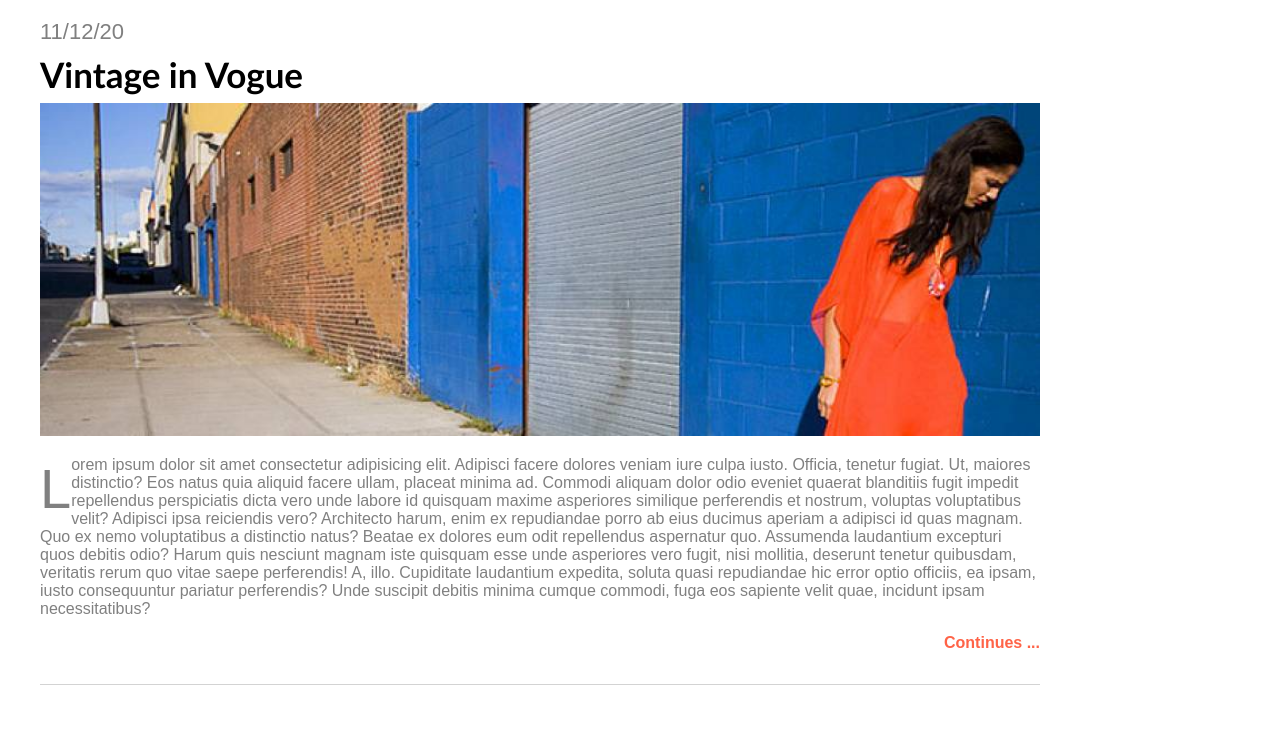
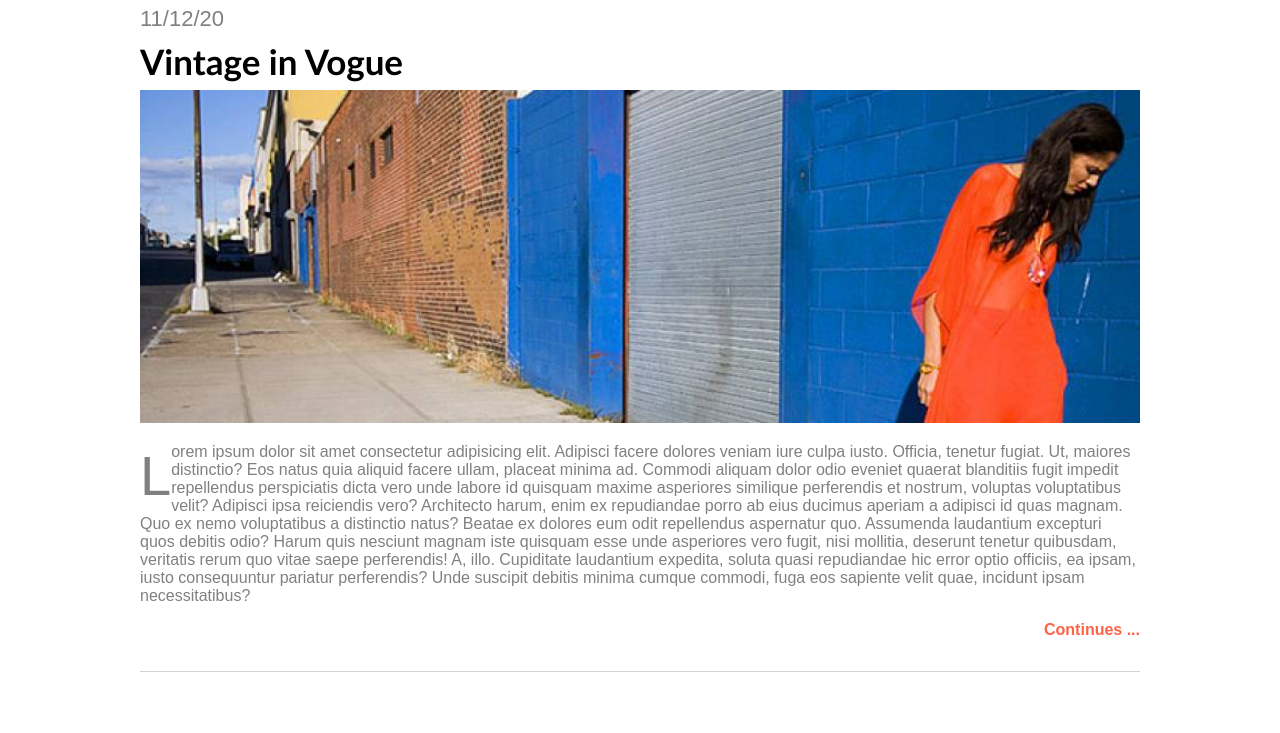
Before and after one commit to REACTClass/HTMLFashionBlog, a plain HTML site: page index.html in a window 1280 px wide. Shown: the part 153-886 px from the top of the page. Drawn offline with Linux system fonts and the light colour scheme.

Commit message:
Update style.css

```diff
--- a/style.css
+++ b/style.css
@@ -1,7 +1,7 @@
 body {
     font-family: sans-serif;
     max-width: 1000px;
-    margin: 40px;
+    margin: auto;
 }
 
 header,
```
